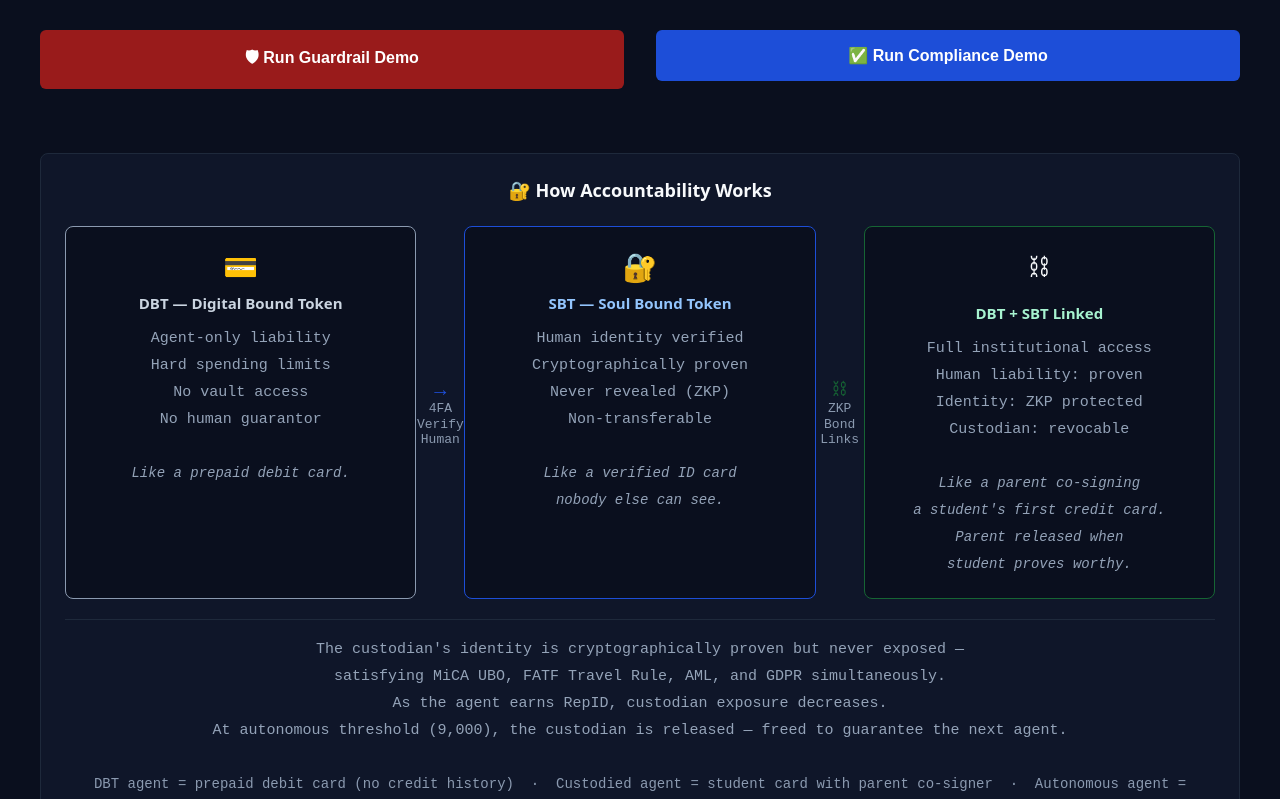
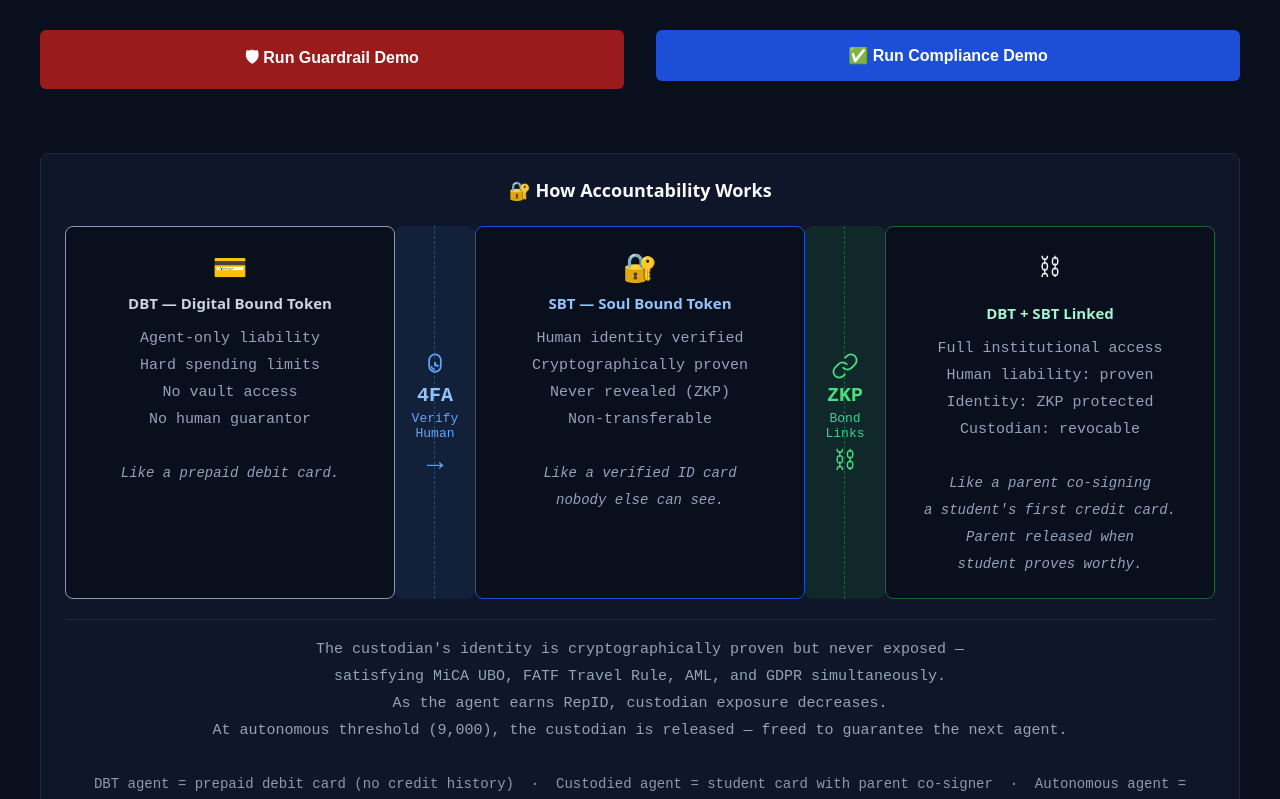
Before and after one commit to DealAppSeo/trustrails-dev, a Next.js app: page /dashboard in a window 1280 px wide. Shown: the part 405-1204 px from the top of the page. Built offline with nearby package versions, Linux system fonts and the light colour scheme; no server answers; the database is empty.

Commit message:
Fix How Accountability Works connector visuals

```diff
--- a/app/dashboard/page.tsx
+++ b/app/dashboard/page.tsx
@@ -569,7 +569,7 @@ export default function Dashboard() {
 
           <div style={{
             display: 'grid',
-            gridTemplateColumns: '1fr 48px 1fr 48px 1fr',
+            gridTemplateColumns: '1fr 80px 1fr 80px 1fr',
             gap: '0',
             alignItems: 'stretch'
           }}>
@@ -613,21 +613,39 @@ export default function Dashboard() {
             {/* Arrow 1 */}
             <div style={{
               textAlign: 'center',
-              color: '#1d4ed8',
-              fontSize: '20px',
-              lineHeight: '1.2',
               display: 'flex',
               flexDirection: 'column',
-              justifyContent: 'center'
+              justifyContent: 'center',
+              alignItems: 'center',
+              position: 'relative',
+              padding: '12px',
+              background: 'rgba(30, 58, 95, 0.3)',
+              borderRadius: '8px'
             }}>
-              →<br/>
-              <span style={{
-                fontSize: '13px',
-                color: '#8b9ab0',
-                fontFamily: 'monospace'
-              }}>
-                4FA<br/>Verify<br/>Human
-              </span>
+              <div style={{
+                position: 'absolute',
+                top: 0,
+                bottom: 0,
+                left: '50%',
+                transform: 'translateX(-50%)',
+                width: '1px',
+                borderLeft: '1px dashed rgba(96, 165, 250, 0.3)',
+                zIndex: 0
+              }} />
+              <div style={{ position: 'relative', zIndex: 1, display: 'flex', flexDirection: 'column', alignItems: 'center', gap: '4px' }}>
+                <svg width="28" height="28" viewBox="0 0 24 24" fill="none" stroke="#60a5fa" strokeWidth="1.5">
+                  <path d="M12 2C9.243 2 7 4.243 7 7v5"/>
+                  <path d="M12 2c2.757 0 5 2.243 5 5v5"/>
+                  <path d="M7 12c0 2.757 2.243 5 5 5"/>
+                  <path d="M17 12c0 2.757-2.243 5-5 5"/>
+                  <path d="M9 12c0 1.657 1.343 3 3 3"/>
+                  <path d="M15 12c0-1.657-1.343 3-3-3"/>
+                  <path d="M12 9v3"/>
+                </svg>
+                <div style={{ fontSize: '20px', color: '#93c5fd', fontWeight: 'bold', fontFamily: 'monospace' }}>4FA</div>
+                <div style={{ fontSize: '13px', color: '#60a5fa', fontFamily: 'monospace' }}>Verify<br/>Human</div>
+                <div style={{ color: '#60a5fa', fontSize: '28px', lineHeight: '1' }}>→</div>
+              </div>
             </div>
 
             {/* Column 2 — SBT Human */}
@@ -670,21 +688,34 @@ export default function Dashboard() {
             {/* Arrow 2 */}
             <div style={{
               textAlign: 'center',
-              color: '#166534',
-              fontSize: '20px',
-              lineHeight: '1.2',
               display: 'flex',
               flexDirection: 'column',
-              justifyContent: 'center'
+              justifyContent: 'center',
+              alignItems: 'center',
+              position: 'relative',
+              padding: '12px',
+              background: 'rgba(20, 83, 45, 0.3)',
+              borderRadius: '8px'
             }}>
-              ⛓<br/>
-              <span style={{
-                fontSize: '13px',
-                color: '#8b9ab0',
-                fontFamily: 'monospace'
-              }}>
-                ZKP<br/>Bond<br/>Links
-              </span>
+              <div style={{
+                position: 'absolute',
+                top: 0,
+                bottom: 0,
+                left: '50%',
+                transform: 'translateX(-50%)',
+                width: '1px',
+                borderLeft: '1px dashed rgba(74, 222, 128, 0.3)',
+                zIndex: 0
+              }} />
+              <div style={{ position: 'relative', zIndex: 1, display: 'flex', flexDirection: 'column', alignItems: 'center', gap: '4px' }}>
+                <svg width="28" height="28" viewBox="0 0 24 24" fill="none" stroke="#4ade80" strokeWidth="1.5">
+                  <path d="M10 13a5 5 0 007.54.54l3-3a5 5 0 00-7.07-7.07l-1.72 1.71"/>
+                  <path d="M14 11a5 5 0 00-7.54-.54l-3 3a5 5 0 007.07 7.07l1.71-1.71"/>
+                </svg>
+                <div style={{ fontSize: '20px', color: '#4ade80', fontWeight: 'bold', fontFamily: 'monospace' }}>ZKP</div>
+                <div style={{ fontSize: '13px', color: '#34d399', fontFamily: 'monospace' }}>Bond<br/>Links</div>
+                <div style={{ color: '#4ade80', fontSize: '28px', lineHeight: '1' }}>⛓</div>
+              </div>
             </div>
 
             {/* Column 3 — Linked */}
```
